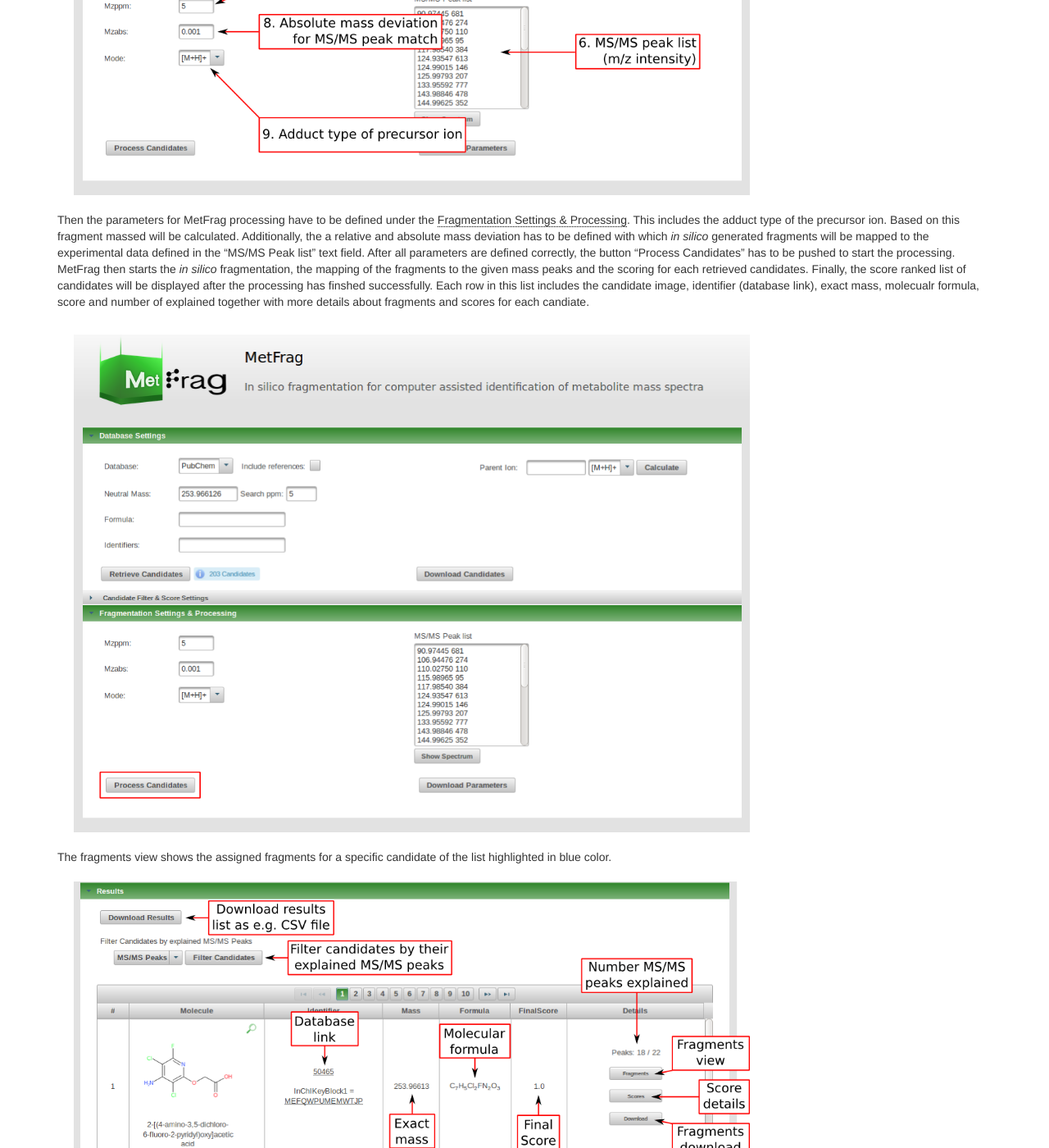
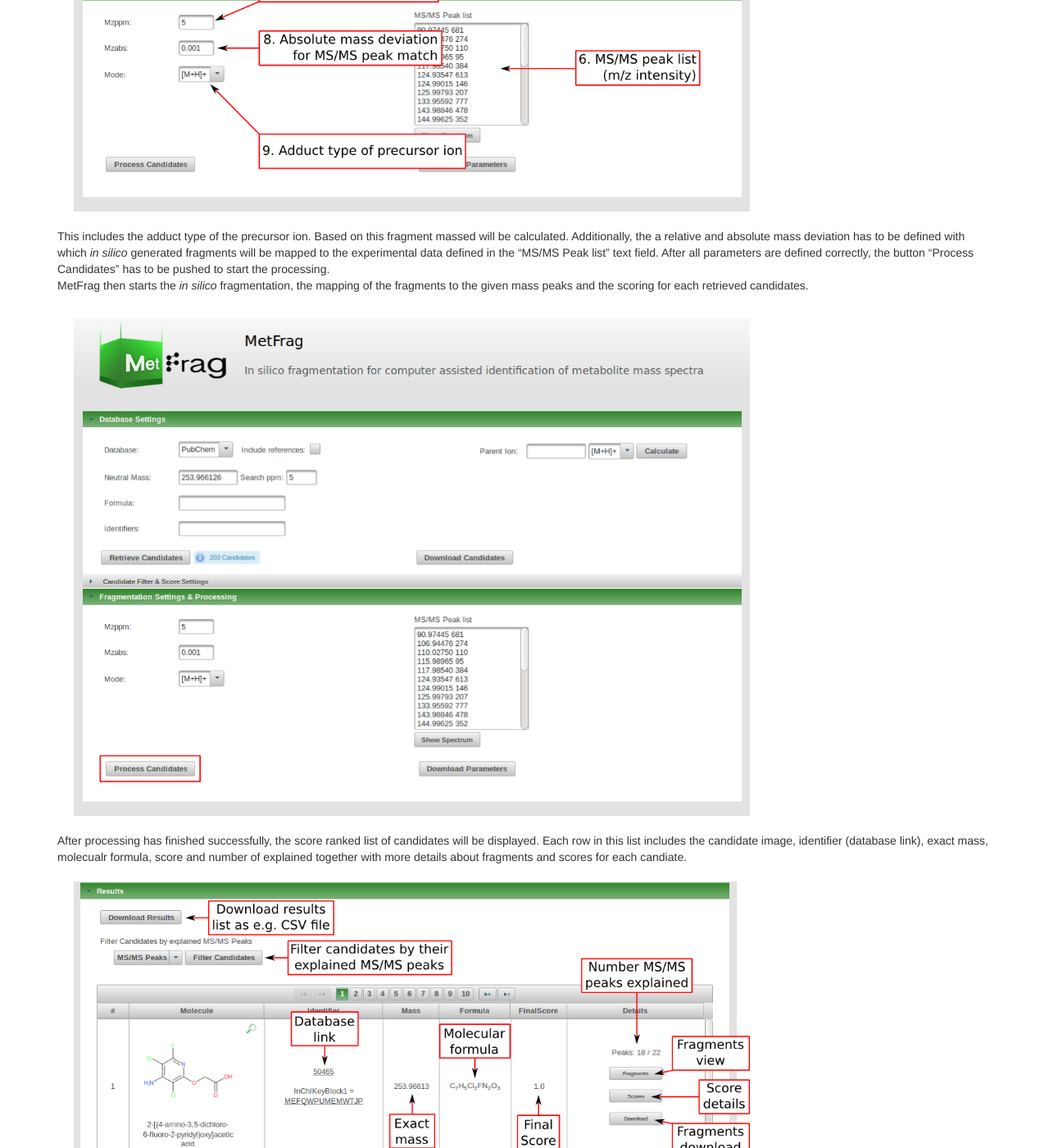
Before and after one commit to ipb-halle/MetFrag, a Jekyll site: the page built from projects/metfragweb/index.md, in a window 1280 px wide and 1400 px high, scrolled down 2091 px. Shown: the whole window at 82% size. Built offline with Jekyll 4.4.1, drawn with Linux system fonts in a browser that asks for light colours; nearby versions of some CDN libraries; Markdown is read by kramdown in place of the engine named in the settings; some of the changed text lies outside the part shown.

Commit message:
modified metfragweb page

```diff
--- a/projects/metfragweb/index.md
+++ b/projects/metfragweb/index.md
@@ -19,21 +19,29 @@
 <div style="padding: 20px">
 <img width="75%" height="75%" src="/MetFrag/images/metfragwebbeta/image2.png">
 </div>
-After a short processing time the number of candidates found in the database with the defined filter criteria is displayed.
+After a short processing time the number of candidates found in the database with the defined filter criteria is displayed. The next step is to define parameters for the MetFrag processing under the <span style="border-bottom: 1px black dotted;">Fragmentation Settings & Processing</span>.
 <div style="padding: 20px">
 <img width="75%" height="75%" src="/MetFrag/images/metfragwebbeta/image3.png">
 </div>
-Then the parameters for MetFrag processing have to be defined under the <span style="border-bottom: 1px black dotted;">Fragmentation Settings & Processing</span>. This includes the adduct type of the precursor ion. Based on this fragment massed will be calculated. Additionally, the a relative and absolute mass deviation has to be defined with which <span style="font-style: italic;">in silico</span> generated fragments will be mapped to the experimental data defined in the "MS/MS Peak list" text field. After all parameters are defined correctly, the button "Process Candidates" has to be pushed to start the processing.<br>
+This includes the adduct type of the precursor ion. Based on this fragment massed will be calculated. Additionally, the a relative and absolute mass deviation has to be defined with which <span style="font-style: italic;">in silico</span> generated fragments will be mapped to the experimental data defined in the "MS/MS Peak list" text field. After all parameters are defined correctly, the button "Process Candidates" has to be pushed to start the processing.<br>
 MetFrag then starts the <span style="font-style: italic;">in silico</span> fragmentation, the mapping of the fragments to the given mass peaks and the scoring for each retrieved
-candidates. Finally, the score ranked list of candidates will be displayed after the processing has finshed successfully. Each row in this list includes the candidate image, identifier (database link), exact mass, molecualr formula, score and number of explained together with more details about fragments and scores for each candiate.
+candidates.
 <div style="padding: 20px">
 <img width="75%" height="75%" src="/MetFrag/images/metfragwebbeta/image4.png">
 </div>
-<div>The fragments view shows the assigned fragments for a specific candidate of the list highlighted in blue color.</div>
+<div>After processing has finished successfully, the score ranked list of candidates will be displayed. Each row in this list includes the candidate image, identifier (database link), exact mass, molecualr formula, score and number of explained together with more details about fragments and scores for each candiate.</div>
 <div style="padding: 20px">
 <img width="75%" height="75%" src="/MetFrag/images/metfragwebbeta/image5.png">
 </div>
-<div>A new feature within the new MetFrag web tool includes the inclusion of additonal candidate filters and scoring terms.</div>
+<div>The fragments view shows the assigned fragments for a specific candidate of the list. The substructure from which the fragment was created is highlighted in green color. Each fragment can be viewed by scrolling through the list or by clicking on the apex of an explained peak (green highlighted). With clicking on the peak apex the fragment will be displayed automatically.</div>
 <div style="padding: 20px">
 <img width="75%" height="75%" src="/MetFrag/images/metfragwebbeta/image6.png">
 </div>
+<div>A new feature of the new MetFrag web tool includes the inclusion of additonal candidate filters and scoring terms. This includes candidate filtering by given substructures or by elemental composition or adding several scoring terms by which candidates will be ranked. This includes e.g. scoring y spectral similarity or retention time.</div>
+<div style="padding: 20px">
+<img width="75%" height="75%" src="/MetFrag/images/metfragwebbeta/image7.png">
+</div>
+<div>Besides predifined scoring terms, there are also database scoring terms depending on the specified database. Scoring terms can also be defined by uploaded CSV or SDF files.</div>
+<div style="padding: 20px">
+<img width="75%" height="75%" src="/MetFrag/images/metfragwebbeta/image8.png">
+</div>
```
Also changed, not shown: images/metfragwebbeta/image8.png (added), images/metfragwebbeta/screenshots.svg.
